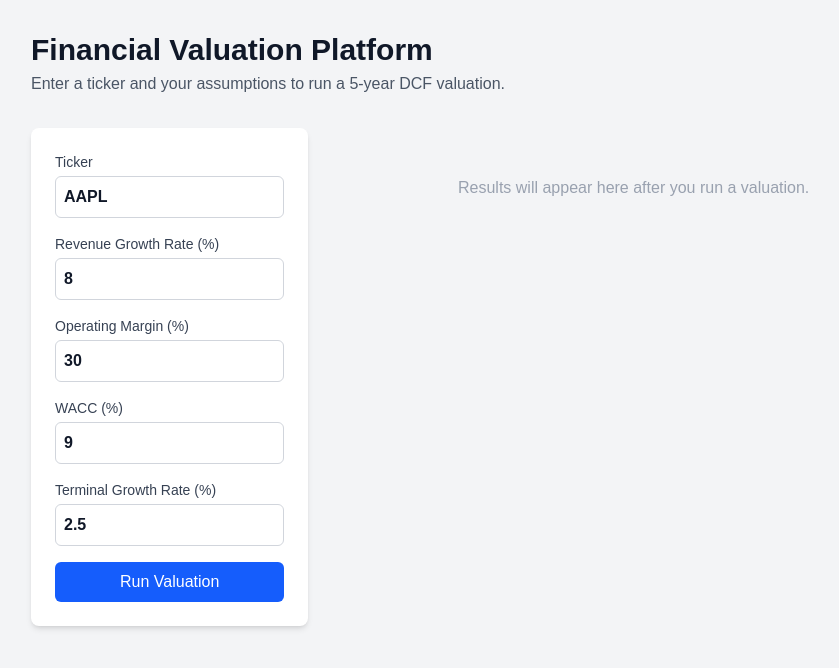
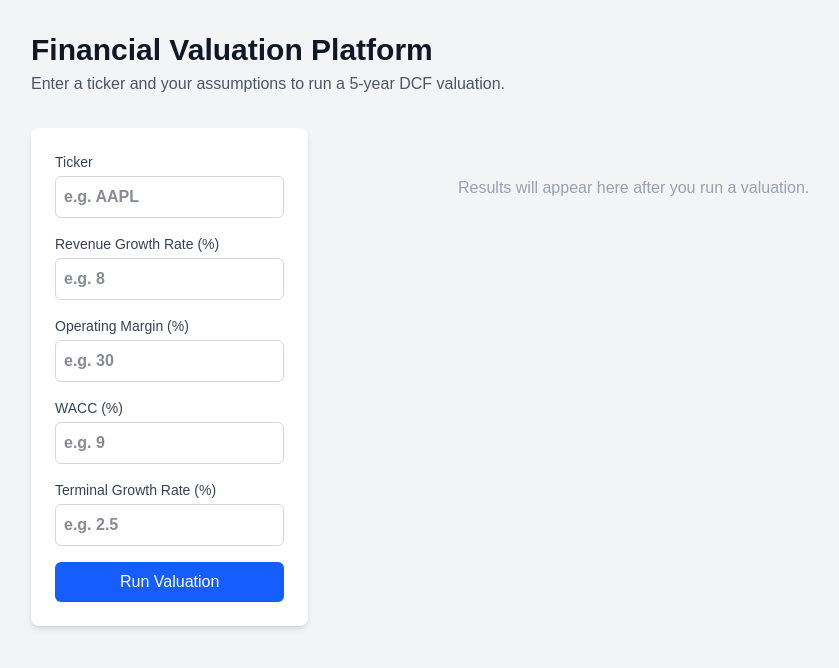
Before and after one commit to adamaziz2507/financial-valuation-platform, a Next.js app in the folder frontend/: page / in a window 1280 px wide. Shown: the top 668 px of the page, without its empty margins (161-1000 px from the left). Built offline with nearby package versions, Linux system fonts and the light colour scheme; no server answers.

Commit message:
Replaced default input values with placeholder text

```diff
--- a/frontend/src/components/ValuationForm.tsx
+++ b/frontend/src/components/ValuationForm.tsx
@@ -9,11 +9,11 @@ interface ValuationFormProps {
 }
 
 export default function ValuationForm({ onSubmit, isLoading }: ValuationFormProps) {
-  const [ticker, setTicker] = useState("AAPL");
-  const [revenueGrowthPct, setRevenueGrowthPct] = useState("8");
-  const [operatingMarginPct, setOperatingMarginPct] = useState("30");
-  const [waccPct, setWaccPct] = useState("9");
-  const [terminalGrowthPct, setTerminalGrowthPct] = useState("2.5");
+const [ticker, setTicker] = useState("");
+const [revenueGrowthPct, setRevenueGrowthPct] = useState("");
+const [operatingMarginPct, setOperatingMarginPct] = useState("");
+const [waccPct, setWaccPct] = useState("");
+const [terminalGrowthPct, setTerminalGrowthPct] = useState("");
 
   function handleSubmit(event: React.FormEvent) {
     event.preventDefault();
@@ -31,11 +31,12 @@ export default function ValuationForm({ onSubmit, isLoading }: ValuationFormProp
       <div>
         <label className="block text-sm font-medium text-gray-700">Ticker</label>
         <input
-          type="text"
-          value={ticker}
-          onChange={(e) => setTicker(e.target.value)}
-          className="mt-1 block w-full rounded-md border border-gray-300 p-2 text-gray-900 font-semibold"
-          required
+         type="text"
+         value={ticker}
+         onChange={(e) => setTicker(e.target.value)}
+         placeholder="e.g. AAPL"
+         className="mt-1 block w-full rounded-md border border-gray-300 p-2 text-gray-900 font-semibold"
+         required
         />
       </div>
 
@@ -48,6 +49,7 @@ export default function ValuationForm({ onSubmit, isLoading }: ValuationFormProp
           step="0.1"
           value={revenueGrowthPct}
           onChange={(e) => setRevenueGrowthPct(e.target.value)}
+          placeholder="e.g. 8"
           className="mt-1 block w-full rounded-md border border-gray-300 p-2 text-gray-900 font-semibold"
           required
         />
@@ -62,6 +64,7 @@ export default function ValuationForm({ onSubmit, isLoading }: ValuationFormProp
           step="0.1"
           value={operatingMarginPct}
           onChange={(e) => setOperatingMarginPct(e.target.value)}
+          placeholder="e.g. 30"
           className="mt-1 block w-full rounded-md border border-gray-300 p-2 text-gray-900 font-semibold"
           required
         />
@@ -74,6 +77,7 @@ export default function ValuationForm({ onSubmit, isLoading }: ValuationFormProp
           step="0.1"
           value={waccPct}
           onChange={(e) => setWaccPct(e.target.value)}
+          placeholder="e.g. 9"
           className="mt-1 block w-full rounded-md border border-gray-300 p-2 text-gray-900 font-semibold"
           required
         />
@@ -88,6 +92,7 @@ export default function ValuationForm({ onSubmit, isLoading }: ValuationFormProp
           step="0.1"
           value={terminalGrowthPct}
           onChange={(e) => setTerminalGrowthPct(e.target.value)}
+          placeholder="e.g. 2.5"
           className="mt-1 block w-full rounded-md border border-gray-300 p-2 text-gray-900 font-semibold"
           required
         />
```
